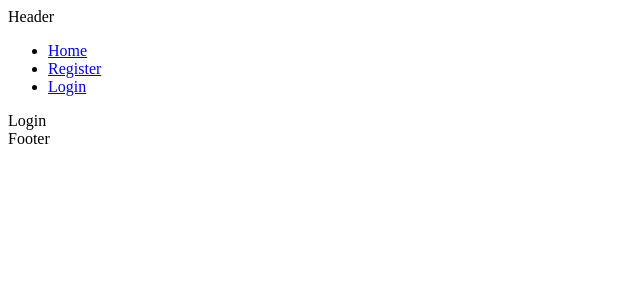
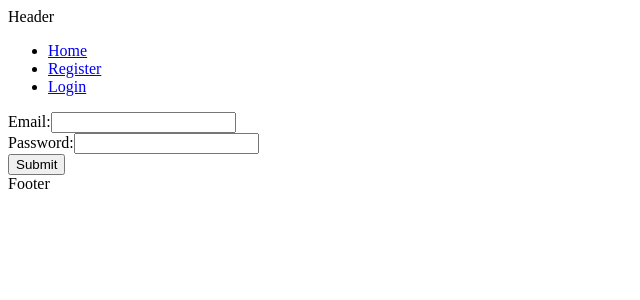
Before and after one commit to ofekatr/Clean-Architecture, a React (Create React App) app in the folder client/: page /login in a window 1280 px wide. Shown: the top 300 px of the page, without its empty margins (0-640 px from the left). Built offline with nearby package versions, Linux system fonts and the light colour scheme.

Commit message:
Implemented login page.

```diff
--- /dev/null
+++ b/client/src/components/LoginForm.tsx
@@ -0,0 +1,47 @@
+import React from "react";
+import { RouteComponentProps } from "react-router";
+import { useLoginMutation } from "../generated/graphql";
+import useForm from "../hooks/useForm";
+import { GeneralObjectFunction } from "../types/general";
+
+interface IFormValues {
+  email: string;
+  password: string;
+}
+
+const LoginForm: React.FC<RouteComponentProps> = ({ history }) => {
+  const [login] = useLoginMutation();
+
+  const onSubmitCallback = async (values: IFormValues) => {
+    await login({
+      variables: values,
+    });
+
+    history.push("/");
+  };
+
+  const { onChange, onSubmit } = useForm(
+    { email: "", password: "" },
+    onSubmitCallback as GeneralObjectFunction
+  );
+
+  return (
+    <>
+      <form onSubmit={onSubmit}>
+        <div>
+          Email:
+          <input name="email" type="text" onChange={onChange} />
+        </div>
+        <div>
+          Password:
+          <input name="password" type="password" onChange={onChange} />
+        </div>
+        <div>
+          <input type="submit" />
+        </div>
+      </form>
+    </>
+  );
+};
+
+export default LoginForm;
--- a/client/src/generated/graphql.tsx
+++ b/client/src/generated/graphql.tsx
@@ -22,12 +22,19 @@ export type LoginResponse = {
 export type Mutation = {
   __typename?: 'Mutation';
   revokeRefreshTokensForUser: Scalars['Boolean'];
+  login: LoginResponse;
   register: Scalars['Boolean'];
 };
 
 
 export type MutationRevokeRefreshTokensForUserArgs = {
   userId: Scalars['Int'];
+};
+
+
+export type MutationLoginArgs = {
+  password: Scalars['String'];
+  email: Scalars['String'];
 };
 
 
@@ -42,18 +49,11 @@ export type Query = {
   bye: Scalars['String'];
   getAllUsers: Array<User>;
   getUserById?: Maybe<User>;
-  login: LoginResponse;
 };
 
 
 export type QueryGetUserByIdArgs = {
   id: Scalars['Float'];
-};
-
-
-export type QueryLoginArgs = {
-  password: Scalars['String'];
-  email: Scalars['String'];
 };
 
 export type User = {
@@ -80,6 +80,20 @@ export type HelloQueryVariables = Exact<{ [key: string]: never; }>;
 export type HelloQuery = (
   { __typename?: 'Query' }
   & Pick<Query, 'hello'>
+);
+
+export type LoginMutationVariables = Exact<{
+  email: Scalars['String'];
+  password: Scalars['String'];
+}>;
+
+
+export type LoginMutation = (
+  { __typename?: 'Mutation' }
+  & { login: (
+    { __typename?: 'LoginResponse' }
+    & Pick<LoginResponse, 'accessToken'>
+  ) }
 );
 
 export type RegisterMutationVariables = Exact<{
@@ -162,6 +176,40 @@ export function useHelloLazyQuery(baseOptions?: Apollo.LazyQueryHookOptions<Hell
 export type HelloQueryHookResult = ReturnType<typeof useHelloQuery>;
 export type HelloLazyQueryHookResult = ReturnType<typeof useHelloLazyQuery>;
 export type HelloQueryResult = Apollo.QueryResult<HelloQuery, HelloQueryVariables>;
+export const LoginDocument = gql`
+    mutation Login($email: String!, $password: String!) {
+  login(email: $email, password: $password) {
+    accessToken
+  }
+}
+    `;
+export type LoginMutationFn = Apollo.MutationFunction<LoginMutation, LoginMutationVariables>;
+
+/**
+ * __useLoginMutation__
+ *
+ * To run a mutation, you first call `useLoginMutation` within a React component and pass it any options that fit your needs.
+ * When your component renders, `useLoginMutation` returns a tuple that includes:
+ * - A mutate function that you can call at any time to execute the mutation
+ * - An object with fields that represent the current status of the mutation's execution
+ *
+ * @param baseOptions options that will be passed into the mutation, supported options are listed on: https://www.apollographql.com/docs/react/api/react-hooks/#options-2;
+ *
+ * @example
+ * const [loginMutation, { data, loading, error }] = useLoginMutation({
+ *   variables: {
+ *      email: // value for 'email'
+ *      password: // value for 'password'
+ *   },
+ * });
+ */
+export function useLoginMutation(baseOptions?: Apollo.MutationHookOptions<LoginMutation, LoginMutationVariables>) {
+        const options = {...defaultOptions, ...baseOptions}
+        return Apollo.useMutation<LoginMutation, LoginMutationVariables>(LoginDocument, options);
+      }
+export type LoginMutationHookResult = ReturnType<typeof useLoginMutation>;
+export type LoginMutationResult = Apollo.MutationResult<LoginMutation>;
+export type LoginMutationOptions = Apollo.BaseMutationOptions<LoginMutation, LoginMutationVariables>;
 export const RegisterDocument = gql`
     mutation Register($email: String!, $password: String!) {
   register(email: $email, password: $password)
--- /dev/null
+++ b/client/src/graphql/login.graphql
@@ -0,0 +1,5 @@
+mutation Login($email: String!, $password: String!) {
+  login(email: $email, password: $password){
+    accessToken
+  }
+}
--- a/client/src/pages/Login.tsx
+++ b/client/src/pages/Login.tsx
@@ -1,9 +1,9 @@
-import React from 'react';
+import React from "react";
+import { RouteComponentProps } from "react-router";
+import LoginForm from "../components/LoginForm";
 
-const Login: React.FC = () => {
-     return (
-        <div>Login</div>
-    );
-}
+const Login: React.FC<RouteComponentProps> = (props) => {
+  return <LoginForm {...props} />;
+};
 
 export default Login;
```
Also changed, not shown: 1 other file (tests, documents, lock files or other folders).
